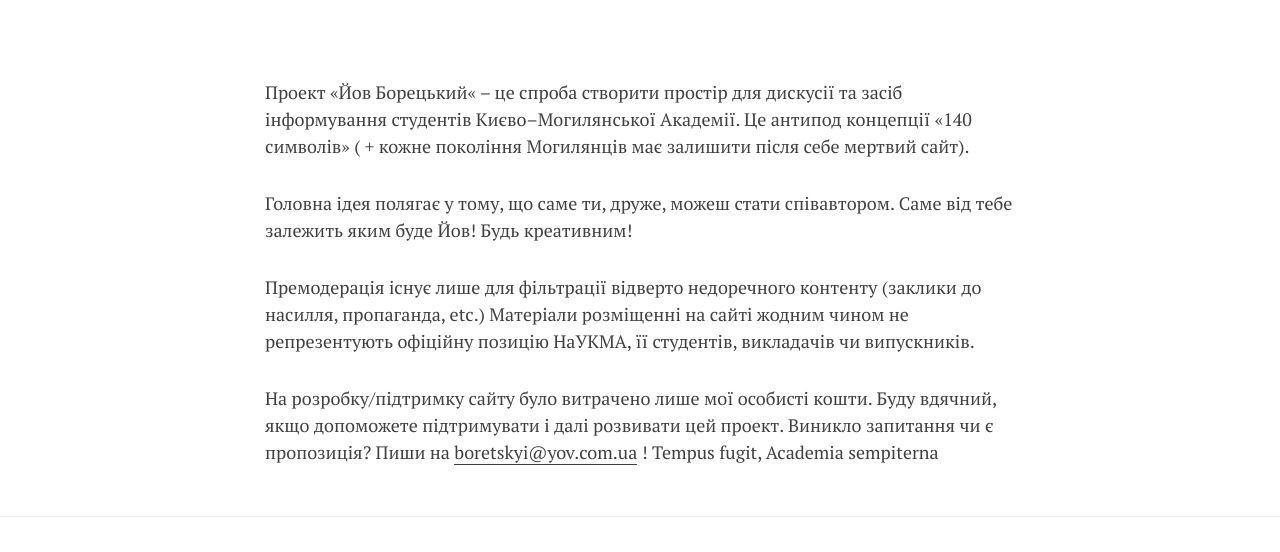
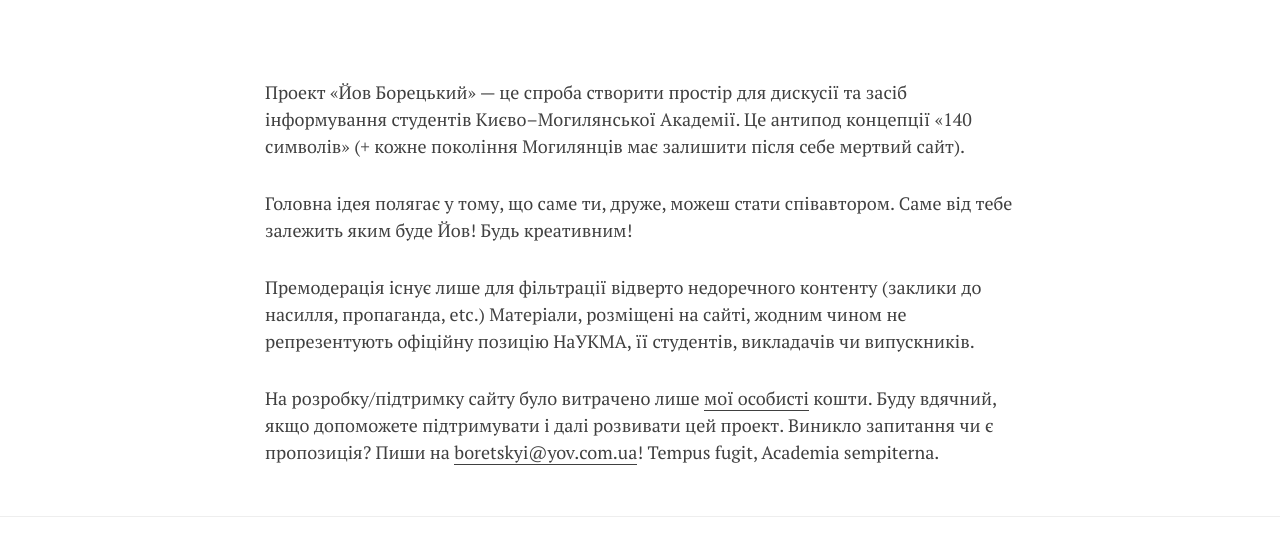
Before and after one commit to boretskyi/boretskyi.github.io, a Jekyll site: the page built from about.md, in a window 1280 px wide. Shown: the part 284-836 px from the top of the page. Built offline with Jekyll 4.4.1, drawn with Linux system fonts in a browser that asks for light colours; nearby versions of some CDN libraries; comment, search, counter and statistics services are not loaded.

Commit message:
Fix about

```diff
--- a/about.md
+++ b/about.md
@@ -5,10 +5,10 @@
 permalink: /about/
 ---
 
-Проект «Йов Борецький« – це спроба створити простір для дискусії та засіб інформування студентів Києво–Могилянської Академії.  Це антипод концепції «140 символів» ( + кожне покоління Могилянців має залишити після себе мертвий сайт).
+Проект «Йов Борецький» — це спроба створити простір для дискусії та засіб інформування студентів Києво–Могилянської Академії.  Це антипод концепції «140 символів» (+ кожне покоління Могилянців має залишити після себе мертвий сайт).
 
 Головна ідея полягає у тому, що саме ти, друже, можеш стати співавтором.  Саме від тебе залежить яким буде Йов!  Будь креативним!
 
-Премодерація існує лише для фільтрації відверто недоречного контенту (заклики до насилля, пропаганда, etc.) Матеріали розміщенні на сайті жодним чином не репрезентують офіційну позицію НаУКМА, її студентів, викладачів чи випускників.
+Премодерація існує лише для фільтрації відверто недоречного контенту (заклики до насилля, пропаганда, etc.) Матеріали, розміщені на сайті, жодним чином не репрезентують офіційну позицію НаУКМА, її студентів, викладачів чи випускників.
 
-На розробку/підтримку сайту було витрачено лише мої особисті кошти. Буду вдячний, якщо допоможете підтримувати і далі розвивати цей проект.  Виникло запитання чи є пропозиція?  Пиши на [boretskyi@yov.com.ua](mailto:boretskyi@yov.com.ua) ! Tempus fugit, Academia sempiterna
+На розробку/підтримку сайту було витрачено лише [мої особисті](https://www.facebook.com/bondarenkopavlo) кошти. Буду вдячний, якщо допоможете підтримувати і далі розвивати цей проект.  Виникло запитання чи є пропозиція?  Пиши на [boretskyi@yov.com.ua](mailto:boretskyi@yov.com.ua)! Tempus fugit, Academia sempiterna.
```
